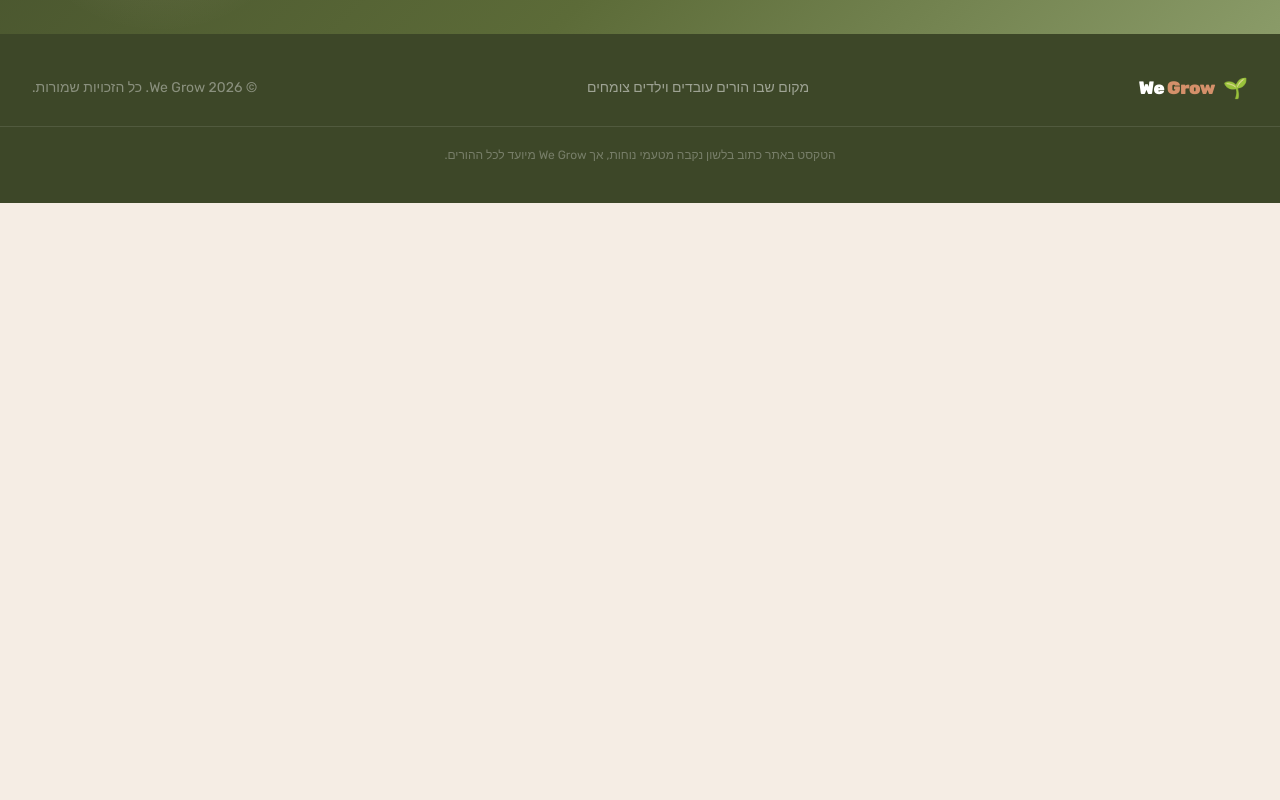
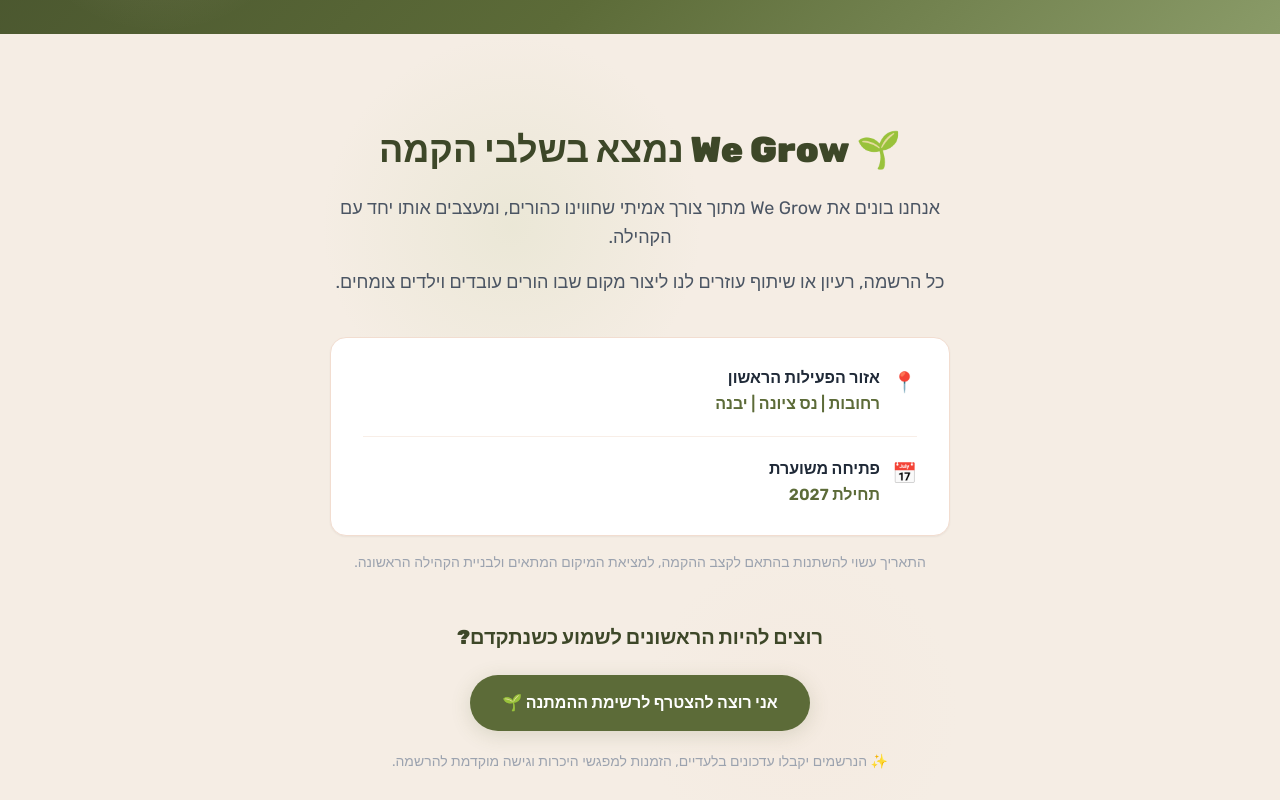
Before and after one commit to cohenAdi/WeGrow, a Next.js app: page / in a window 1280 px wide. Shown: the part 6580-7380 px from the top of the page. Before the commit the page ends 6783 px from the top, so only its background shows below. Built offline with nearby package versions, Linux system fonts and the light colour scheme.

Commit message:
Add Coming Soon section above footer — timeline, CTA, community framing

```diff
--- a/app/page.tsx
+++ b/app/page.tsx
@@ -7,6 +7,7 @@ import FounderSection    from '@/components/FounderSection'
 import TrustSection      from '@/components/TrustSection'
 import WaitlistSection   from '@/components/WaitlistSection'
 import FinalCTASection   from '@/components/FinalCTASection'
+import ComingSoonSection from '@/components/ComingSoonSection'
 import Footer            from '@/components/Footer'
 
 export default function Home() {
@@ -22,6 +23,7 @@ export default function Home() {
         <TrustSection />
         <WaitlistSection />
         <FinalCTASection />
+        <ComingSoonSection />
       </main>
       <Footer />
     </>
--- a/components/ComingSoonSection.tsx
+++ b/components/ComingSoonSection.tsx
@@ -3,105 +3,98 @@
 import { motion, useInView } from 'framer-motion'
 import { useRef } from 'react'
 
-const CITIES = [
-  { name: 'רחובות',         pop: 1, status: 'hot' },
-  { name: 'נס ציונה',       pop: 2, status: 'hot' },
-  { name: 'יבנה',           pop: 3, status: 'warm' },
-  { name: 'גדרה',           pop: 4, status: 'warm' },
-  { name: 'מזכרת בתיה',     pop: 5, status: 'coming' },
-]
-
-const statusConfig = {
-  hot:    { bg: 'bg-red-50   border-red-200',   dot: 'bg-red-500',    label: 'ביקוש גבוה' },
-  warm:   { bg: 'bg-amber-50 border-amber-200', dot: 'bg-amber-500',  label: 'עניין רב' },
-  coming: { bg: 'bg-gray-50  border-gray-200',  dot: 'bg-gray-400',   label: 'בדיקה' },
-}
-
 export default function ComingSoonSection() {
   const ref = useRef(null)
   const inView = useInView(ref, { once: true, margin: '-80px' })
 
+  const fade = (delay = 0) => ({
+    initial: { opacity: 0, y: 20 },
+    animate: inView ? { opacity: 1, y: 0 } : {},
+    transition: { duration: 0.6, delay, ease: [0.22, 1, 0.36, 1] },
+  })
+
   return (
-    <section ref={ref} className="py-24 bg-gradient-to-br from-warm-sand via-warm-cream to-warm-peach/30">
-      <div className="section-container text-center">
+    <section ref={ref} className="py-24 bg-warm-cream relative overflow-hidden">
+      {/* Background blobs */}
+      <div
+        className="absolute top-0 left-1/4 w-96 h-96 rounded-full opacity-20 pointer-events-none"
+        style={{ background: 'radial-gradient(circle, #C2D0A0 0%, transparent 70%)' }}
+      />
+      <div
+        className="absolute bottom-0 right-1/4 w-80 h-80 rounded-full opacity-15 pointer-events-none"
+        style={{ background: 'radial-gradient(circle, #F2DDD0 0%, transparent 70%)' }}
+      />
 
-        <motion.div
-          initial={{ opacity: 0, y: 30 }}
-          animate={inView ? { opacity: 1, y: 0 } : {}}
-          transition={{ duration: 0.6 }}
-        >
-          <span className="badge mb-5 inline-flex bg-warm-amber/20 border-warm-amber/40 text-warm-amber font-bold">
-            📍 &nbsp;המיקום הבא שלנו
-          </span>
+      <div className="section-container relative z-10">
+        <div className="max-w-[620px] mx-auto text-center">
 
-          <h2 className="section-title mb-4">
-            בקרוב באזור
-            <span className="text-brand-green"> רחובות </span>|
-            <span className="text-brand-green"> נס ציונה </span>|
-            <span className="text-brand-green"> יבנה</span>
+          {/* Title */}
+          <motion.div {...fade(0)}>
+            <h2 className="text-3xl sm:text-4xl font-black text-brand-forest mb-6 leading-tight">
+              🌱 We Grow נמצא בשלבי הקמה
             </h2>
-          <p className="section-subtitle mb-12">
-            אנחנו בודקים את הביקוש לקראת הפתיחה הראשונה.
-            הצטרפו לרשימת ההמתנה ותהיו הראשונים לדעת.
+          </motion.div>
+
+          {/* Body */}
+          <motion.div {...fade(0.1)} className="space-y-4 text-gray-600 text-lg leading-relaxed mb-10">
+            <p>
+              אנחנו בונים את We Grow מתוך צורך אמיתי שחווינו כהורים,
+              ומעצבים אותו יחד עם הקהילה.
+            </p>
+            <p>
+              כל הרשמה, רעיון או שיתוף עוזרים לנו ליצור מקום שבו
+              הורים עובדים וילדים צומחים.
             </p>
           </motion.div>
 
-        {/* City cards */}
-        <div className="flex flex-wrap justify-center gap-4 mb-14">
-          {CITIES.map((city, i) => {
-            const cfg = statusConfig[city.status as keyof typeof statusConfig]
-            return (
+          {/* Timeline box */}
           <motion.div
-                key={city.name}
-                initial={{ opacity: 0, scale: 0.8 }}
-                animate={inView ? { opacity: 1, scale: 1 } : {}}
-                transition={{ duration: 0.45, delay: i * 0.1 }}
-                className={`${cfg.bg} border-2 rounded-2xl px-6 py-4 flex items-center gap-3 min-w-[160px] shadow-sm`}
+            {...fade(0.2)}
+            className="bg-white border border-warm-peach rounded-2xl px-8 py-7 mb-4 shadow-sm text-right"
+            dir="rtl"
           >
-                <span className={`w-3 h-3 ${cfg.dot} rounded-full animate-pulse-slow flex-shrink-0`} />
-                <div className="text-right">
-                  <p className="font-bold text-gray-800 text-base">{city.name}</p>
-                  <p className="text-xs text-gray-500 mt-0.5">{cfg.label}</p>
+            <div className="space-y-5">
+              <div className="flex items-start gap-3">
+                <span className="text-xl mt-0.5">📍</span>
+                <div>
+                  <p className="font-bold text-gray-800 text-base mb-0.5">אזור הפעילות הראשון</p>
+                  <p className="text-brand-green font-semibold">רחובות | נס ציונה | יבנה</p>
+                </div>
+              </div>
+              <div className="border-t border-warm-peach/50" />
+              <div className="flex items-start gap-3">
+                <span className="text-xl mt-0.5">📅</span>
+                <div>
+                  <p className="font-bold text-gray-800 text-base mb-0.5">פתיחה משוערת</p>
+                  <p className="text-brand-green font-semibold">תחילת 2027</p>
+                </div>
+              </div>
             </div>
           </motion.div>
-            )
-          })}
-        </div>
 
-        {/* Demand meter */}
-        <motion.div
-          initial={{ opacity: 0, y: 20 }}
-          animate={inView ? { opacity: 1, y: 0 } : {}}
-          transition={{ duration: 0.6, delay: 0.5 }}
-          className="bg-white rounded-2xl shadow-card max-w-md mx-auto p-6 mb-10"
-        >
-          <div className="flex items-center justify-between mb-3">
-            <span className="text-sm font-semibold text-gray-500">מד עניין — רחובות</span>
-            <span className="text-sm font-black text-brand-green">73%</span>
-          </div>
-          <div className="h-3 bg-brand-pale rounded-full overflow-hidden">
-            <motion.div
-              initial={{ width: 0 }}
-              animate={inView ? { width: '73%' } : {}}
-              transition={{ duration: 1.2, delay: 0.7, ease: 'easeOut' }}
-              className="h-full bg-gradient-to-l from-brand-sage to-brand-green rounded-full"
-            />
-          </div>
-          <p className="text-xs text-gray-400 mt-3 text-center">
-            מבוסס על תגובות מהסקר הראשוני שלנו
+          {/* Small note */}
+          <motion.p {...fade(0.25)} className="text-gray-400 text-sm mb-12 leading-relaxed">
+            התאריך עשוי להשתנות בהתאם לקצב ההקמה, למציאת המיקום המתאים
+            ולבניית הקהילה הראשונה.
+          </motion.p>
+
+          {/* CTA */}
+          <motion.div {...fade(0.35)}>
+            <p className="text-xl font-black text-brand-forest mb-6">
+              רוצים להיות הראשונים לשמוע כשנתקדם?
+            </p>
+
+            <a href="#waitlist" className="btn-primary text-base inline-flex">
+              אני רוצה להצטרף לרשימת ההמתנה 🌱
+            </a>
+
+            <p className="text-sm text-gray-400 mt-5 leading-relaxed">
+              ✨ הנרשמים יקבלו עדכונים בלעדיים, הזמנות למפגשי היכרות
+              וגישה מוקדמת להרשמה.
             </p>
           </motion.div>
 
-        {/* CTA */}
-        <motion.div
-          initial={{ opacity: 0, y: 20 }}
-          animate={inView ? { opacity: 1, y: 0 } : {}}
-          transition={{ duration: 0.6, delay: 0.6 }}
-        >
-          <a href="#waitlist" className="btn-primary text-base">
-            אני רוצה להיות ראשון לשמוע
-          </a>
-        </motion.div>
+        </div>
       </div>
     </section>
   )
```
Lines whose indentation alone changed are shown as unchanged.
